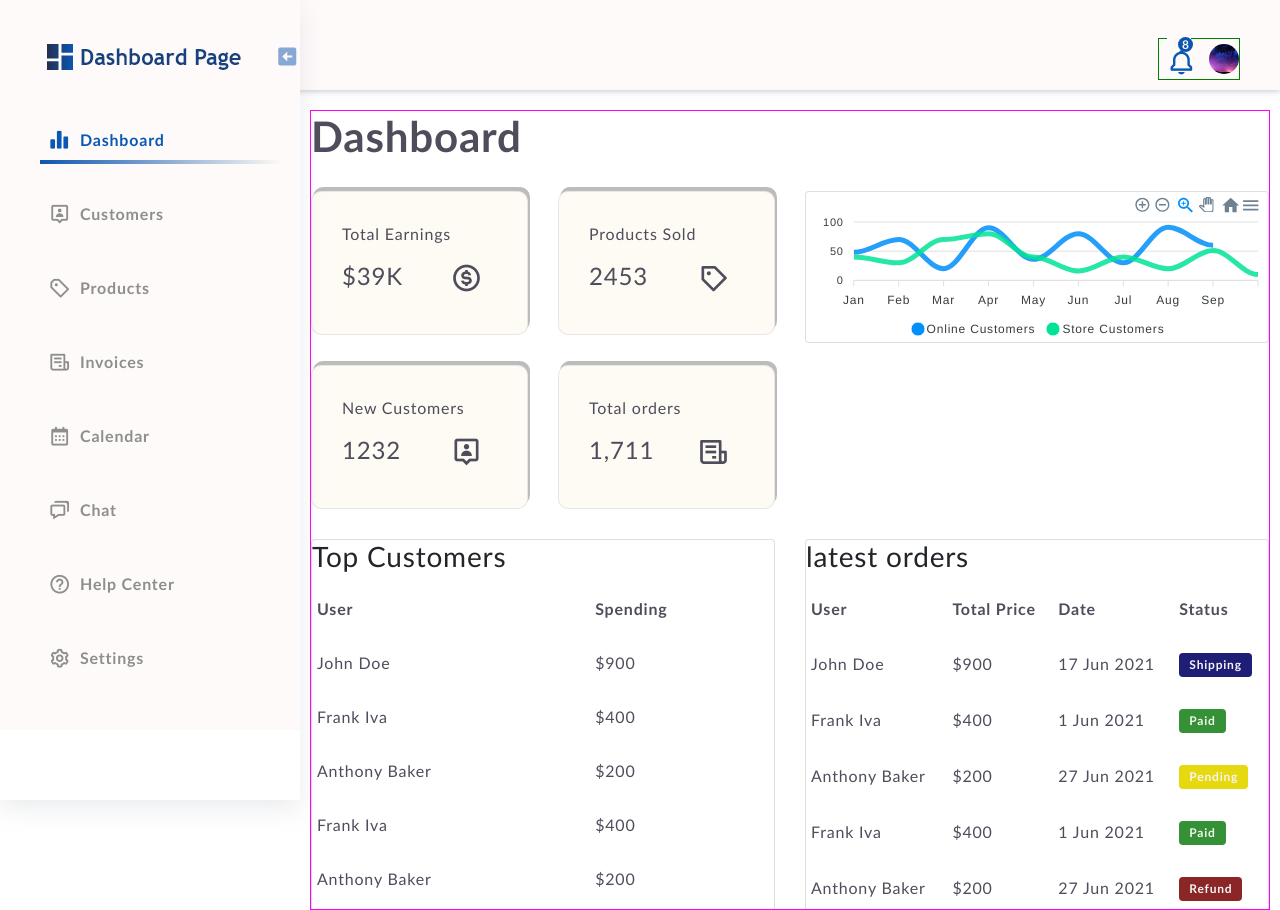
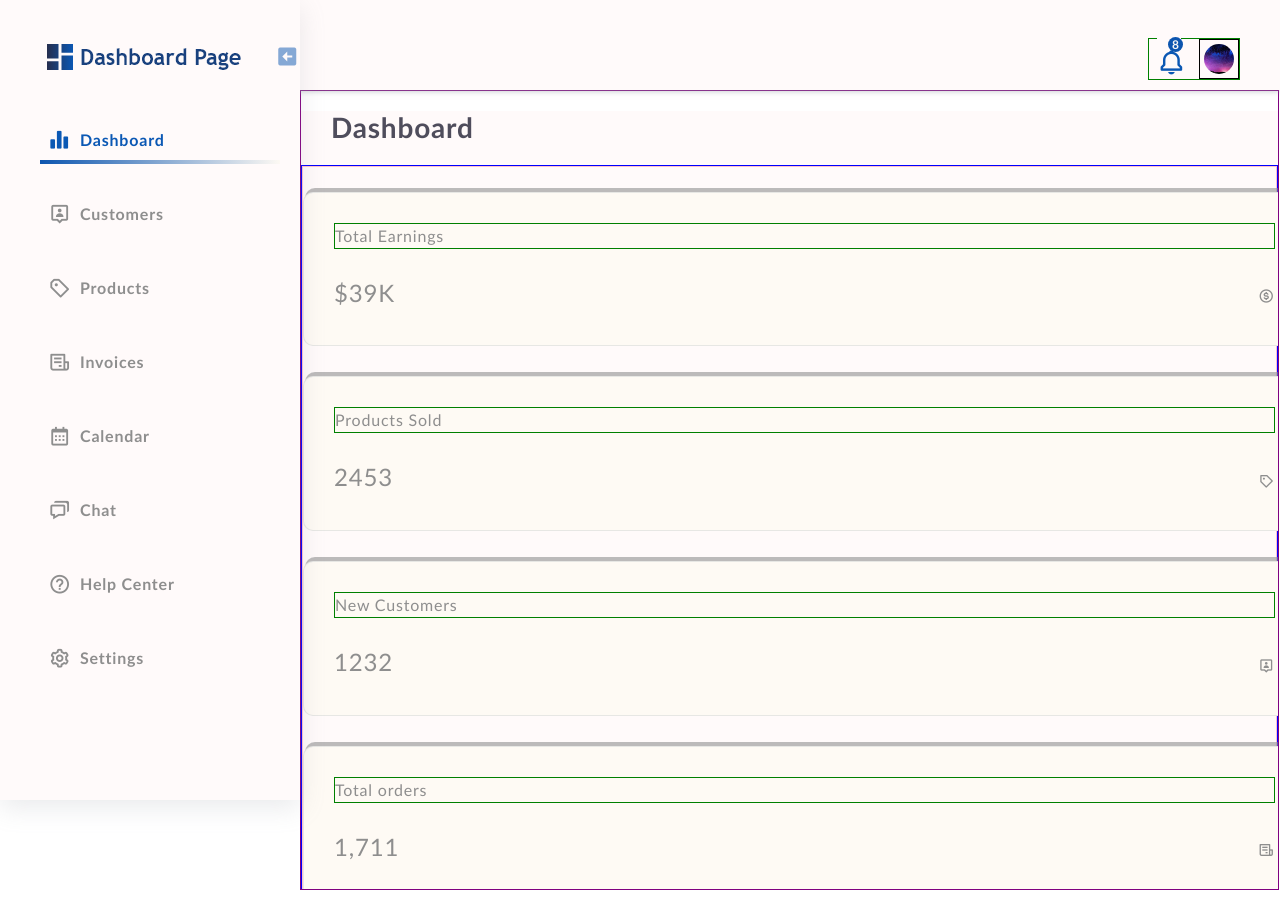
Before and after one commit to banuaggun/dashboard-design, a React (Create React App) app: page / in a window 1280 px wide. Built offline with nearby package versions, Linux system fonts and the light colour scheme.

Commit message:
status card is being re-optimized

```diff
--- a/src/components/sidebar/_sidebar.scss
+++ b/src/components/sidebar/_sidebar.scss
@@ -11,6 +11,7 @@
   z-index:40;
   transition: width 0.2s ease-in;
   color:map-get($colors, text, base);
+  background-color:map-get($colors, background, base);
   box-shadow:map-get($shadows, shadow);
 
   @include responsive('medium'){
--- a/src/components/sidebar/_sidebarinactive.scss
+++ b/src/components/sidebar/_sidebarinactive.scss
@@ -5,6 +5,7 @@
   width:80px;
   min-width:80px;
   height:100%;
+  z-index:0;
 
   @include responsive('medium'){
     min-width:140px;
--- a/src/components/StatusCard/StatusCards.jsx
+++ b/src/components/statusCard/StatusCard.jsx
@@ -1,18 +1,20 @@
 import React from "react";
 
-import "./StatusCards.css";
+//import "./StatusCards.css";
+
+import "./_statusCard.scss";
 
 const StatusCard = (props) => {
   return (
-    <div className="statusCard">
-      <div className="statusCardTitle">
+    <div className="status__card">
+      <div className="status__card__title">
         <span>{props.title}</span>
       </div>
-      <div className="statusCardInfo">
-        <div className="statusCardCount">
+      <div className="status__card__info">
+        <div className="status__card__count">
           <h4>{props.count}</h4>
         </div>{" "}
-        <div className="statusCardIcon">
+        <div className="status__card__icon">
           <i className={props.icon}></i>
         </div>
       </div>
--- /dev/null
+++ b/src/components/statusCard/_statusCard.scss
@@ -0,0 +1,55 @@
+@use "../../assets/scss/_styles" as *;
+@use "../../assets/scss/_mixins" as *;
+
+.status__card{
+  display:flex;
+  flex-direction:column;
+  flex-wrap:nowrap;
+  z-index:1;
+  transition:color 0.5s ease 0s;
+  color:map-get($colors, text, base);
+  background-color:map-get($colors, background, light);
+  border:1px solid map-get($colors, icon, dark);
+  box-shadow:map-get($shadows, lightShadow);
+  border-radius:map-get($radius, radius2);
+  width:calc(100% - 40px);
+  height:auto;
+  padding:30px;
+  margin:15px 20px;
+  position:relative;
+
+  @include responsive('xxsmall'){
+    width:calc(100% - 20px);
+   margin:15px 10px;
+  }
+  @include responsive('xsmall'){
+    width:calc(100% + 20px);
+    margin:15px 0 15px 0px;
+    overflow-x:hidden;
+  }
+  @include responsive('small'){
+    width:calc(100% + 30px);
+    margin:15px 0 15px 0;
+  }
+
+  &__title{
+    display:inline-flex;
+    align-items:space-between;
+    margin-bottom:10px;
+    border:1px solid green;
+  }
+  &__info{
+    display:inline-flex;
+    flex-direction:row;
+    align-items:center;
+    justify-content:space-between;
+    margin-top:20px;
+    &__count{
+      font-size:1.5rem;
+
+    }
+    &__icon{
+      font-size:1.8rem;
+    }
+  }
+}
--- a/src/components/topnav/_topnav.scss
+++ b/src/components/topnav/_topnav.scss
@@ -6,7 +6,7 @@
   height:90px;
   position:fixed;
   top:0;
-  right:10px;
+  right:0px;
   left:280px;
   display:flex;
   align-items:flex-end;
@@ -28,7 +28,7 @@
     flex-direction: row-reverse;
     justify-content:flex-end;
     position:absolute;
-    right:0px;
+    right:15px;
 
     @include responsive('xsmall'){
       right:30px;
@@ -42,7 +42,11 @@
       display:inline-flex;
       align-items:center;
       align-content:center;
+      justify-content:center;
       margin-left:0px;
+      width:40px;
+      height:40px;
+      border:1px solid black;
       &__image{
         width: 30px;
         height:30px;
@@ -69,7 +73,6 @@
       align-items:center;
       padding:0;
       margin:0px;
-      z-index:40;
 
       @include responsive('xsmall'){
         margin-right:10px;
--- a/src/layout/MainLayout.jsx
+++ b/src/layout/MainLayout.jsx
@@ -1,6 +1,6 @@
 import React from "react";
 
-import "./main-layout.css";
+import "./_mainLayout.scss";
 
 import { Outlet } from "react-router-dom";
 
--- /dev/null
+++ b/src/layout/_mainLayout.scss
@@ -0,0 +1,45 @@
+@use '../assets/scss/_styles' as *;
+@use '../assets/scss/_mixins' as *;
+
+.main{
+  &__content{
+    border:1px solid fuchsia;
+    position:absolute;
+    z-index:-999;
+    width:calc(100% - 2px);
+    left:1px;
+    top:90px;
+    right:1px;
+    height:100vh;
+    overflow-y: auto;
+    overflow-x:hidden;
+
+
+    @include responsive('xsmall'){
+      border:1px solid green;
+      width:calc(100% - 281px);
+      left:280px;
+      right:1px;
+    }
+    @include responsive('medium'){
+      border:1px solid purple;
+      width:calc(100% - 301px);
+      left:300px;
+      right:1px;
+    }
+  }
+
+  .sidebar.inactive ~ &__content{
+    position:absolute;
+    left:80px;
+    right:0px;
+    width:calc(100% - 80px);
+
+    @include responsive('medium'){
+      border:1px solid blue;
+      width:calc(100% - 141px);
+      left:140px;
+      right:1px;
+    }
+  }
+}
--- a/src/layout/_styles.scss
+++ /dev/null
@@ -1,22 +0,0 @@
-@use '../assets/scss/styles';
-
-.main{
-  &__content{
-    border:1px solid fuchsia;
-    position:absolute;
-    z-index:-999;
-    width:calc(100% - 320px);
-    left:310px;
-    top:0;
-    right:50px;
-    height:100vh;
-    overflow-y: auto;
-  }
-
-  .sidebar.inactive ~ &__content{
-    position:absolute;
-    left:120px;
-    right:40px;
-    width:calc(100% - 130px);
-  }
-}
--- a/src/pages/dashboard/Dashboard.jsx
+++ b/src/pages/dashboard/Dashboard.jsx
@@ -6,14 +6,14 @@ import Chart from "react-apexcharts";
 
 import Table from "../../components/Tables/Table";
 
-import StatusCards from "../../components/StatusCard/StatusCards";
+import StatusCard from "../../components/statusCard/StatusCard";
 
 import statusCards from "../../assets/data/statusCard.json";
 
 import Badge from "../../components/Badges/Badge.jsx";
 
 //import "./Dashboard.css";
-import "./dashboard.scss";
+import "./_dashboard.scss";
 
 const chartOptions = {
   series: [
@@ -172,15 +172,15 @@ const renderOrderBody = (item, index) => (
 const Dashboard = () => {
   return (
     <div className="dashboard">
-      <h2 className="page__header">Dashboard</h2>
-      <div className="row">
-        <div className="col-6">
-          <div className="row">
+      <h2 className="dashboard__header">Dashboard</h2>
+      <div className="dashboard__first">
+        <div className="dashboard__first__left">
+          <div className="dashboard__first__left__status__card">
             {statusCards.map((item, index) => (
-              <div className="col-6">
+              <div className="dashboard__first__left__status__card__data">
                 {/*statuscard data*/}
 
-                <StatusCards
+                <StatusCard
                   title={item.title}
                   count={item.count}
                   icon={item.icon}
--- /dev/null
+++ b/src/pages/dashboard/_dashboard.scss
@@ -0,0 +1,54 @@
+@use '../../assets/scss/_styles' as *;
+@use '../../assets/scss/_mixins' as *;
+
+.dashboard{
+  background-color:map-get($colors, background, base);
+  position:relative;
+
+  &__header{
+    font-size:1.75rem; /* 42px = 2.63rem, 28px=1.75rem*/
+    font-family:'Trebuchet MS', 'Lucida Sans Unicode', 'Lucida Grande', 'Lucida Sans', Arial, sans-serif;
+    font-weight:bold;
+    color:map-get($colors, text, head );
+    margin:20px 0 20px 30px;
+  }
+  &__first{
+    display:flex;
+    flex-direction:column;
+    margin-top:0;
+    border:1px solid blue;
+  &__left{
+    width:100%;
+    position:relative;
+    left:0;
+    border:1px solid pink;
+    margin-bottom:20px;
+    &__status__card{
+      margin:10px 0;
+      display:flex;
+      flex-direction:column;
+      flex-wrap:wrap;
+      justify-content:space-evenly;
+
+      @include responsive('xxsmall'){
+        flex-direction: row;
+      }
+    }
+  }
+  &__right{
+    width:100%;
+    position:relative;
+    border:1px solid purple;
+    &__graphic{
+      width:300px;
+      height:500px;
+      border:1px solid green;
+      margin:10px;
+    }
+  }
+  }
+
+  &__second{
+    display:none;
+  }
+}
--- a/src/pages/dashboard/dashboard.scss
+++ /dev/null
@@ -1,13 +0,0 @@
-@import '../../assets/scss/styles';
-.dashboard{
-  background-color:none;
-  position:relative;
-}
-
-.page__header{
-  font-size:2.63rem; /* 42px*/
-  font-family:'Trebuchet MS', 'Lucida Sans Unicode', 'Lucida Grande', 'Lucida Sans', Arial, sans-serif;
-  font-weight:bold;
-  color:map-get($colors, text, head );
-  margin-bottom:30px;
-}
```
Also changed, not shown: src/components/statusCard/StatusCards.css (renamed from src/components/StatusCard/StatusCards.css).
